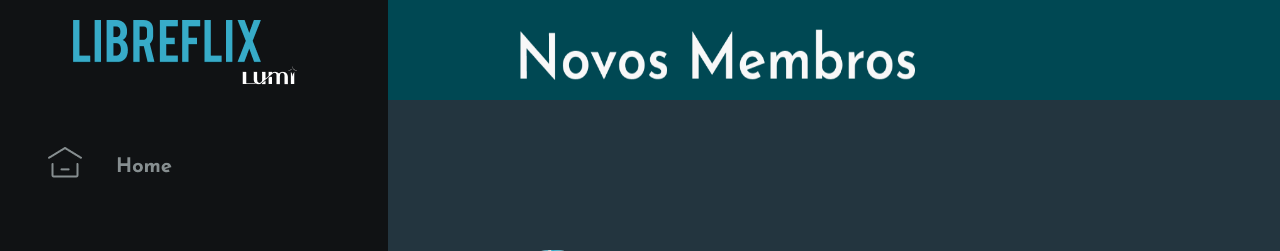
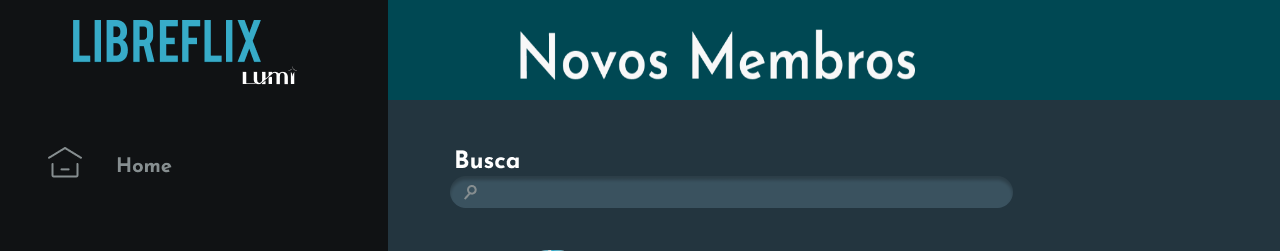
Before and after one commit to paulo-campos-57/Projetos3, a Django app: page /novos_membros/buscar/ in a window 1280 px wide; the page is wider, and only the part inside the window is pictured. Shown: the top 251 px of that part. Run offline with Django 4.2, Linux system fonts and the light colour scheme; the visitor is signed in with stand-in values (Sample User, id 1); data comes from the database, SQL or seed files in the repository; data that the repository does not hold is empty.

Commit message:
pesquisa em buscar nos colaboradores

```diff
--- a/eden_project/eden_project/static/styles/style.css
+++ b/eden_project/eden_project/static/styles/style.css
@@ -76,6 +76,30 @@
 }
 
 /* Adicionar Colaborador */
+.search-bar-add-colaborador {
+  position: absolute;
+  width: 563px;
+  height: 32px;
+  left: 450px;
+  top: 176px;  /* ou a posição desejada */
+  background: transparent;
+  border-radius: 20px;
+  border: none;
+  outline: none;
+  color: #ffffff;
+  text-align: left; /* Alinha o texto à direita dentro do contêiner */
+  line-height: 32px;
+  padding-left: 40px;
+}
+
+.search-bar-add-colaborador-backgroud {
+  position: absolute;
+  width: 563px;
+  height: 58px;
+  left: 450px;
+  top: 150px;  /* ou a posição desejada */
+}
+
 .card-add-colaborador-grid {
   position: absolute;
   width: 1426px;
--- a/eden_project/gestor/views.py
+++ b/eden_project/gestor/views.py
@@ -1,6 +1,6 @@
 from django.shortcuts import redirect, render
 from django.contrib.auth.models import User
-from django.http import HttpResponse
+from django.http import HttpResponse, JsonResponse
 from gestor.models import PerfilColaborador, FormularioReporte, Mensagens
 from gestor.DAOs.PerfilColaboradorDAO import intancePerfilColaborador, getPerfilColaborador, getFomulariosColaborador, getTodosPerfisColaborador
 from gestor.DAOs.UserDAO import getUserNoColaboretors
@@ -171,6 +171,16 @@ def novos_membros_buscar(request):
 
     users_no_colaborator = getUserNoColaboretors()
 
+    if 'search_query' in request.GET:
+        search_query = request.GET['search_query']
+        users = [
+            user for user in users_no_colaborator
+            if search_query.lower() in user.username.lower() or search_query.lower() in user.email.lower()
+        ]
+
+        user_list = [{'username': user.username, 'last_login': user.last_login, 'email': user.email} for user in users]
+        return JsonResponse({'users': user_list})
+
     return render(request, "add_gestores_buscar.html", {'perfil_colaborador' : perfil_colaborador, 'users_no_colaborator' : users_no_colaborator})
 
 
--- a/eden_project/templates/add_gestores_buscar.html
+++ b/eden_project/templates/add_gestores_buscar.html
@@ -8,7 +8,14 @@
 
   <div>
     <img src="{% static 'assets/icones/SetaVolta.png' %}" alt="setaVoltar">
-    <img class="colaborador_texto_navbar_vertical" src="{% static 'assets/imagens/NovosMembrosText.png' %}" alt="novosMembros" style="z-index: 101;">
+    <img class="colaborador_texto_navbar_vertical" src="{% static 'assets/imagens/NovosMembrosText.png' %}" alt="novosMembros" style="z-index: 99;">
+  </div>
+
+  <div class="search-bar">
+    <form id="search-form">
+        <img class="search-bar-add-colaborador-backgroud" src="{% static 'assets/imagens/BarraPesquisa.png' %}" alt="baraDePesquisa">
+        <input class="search-bar-add-colaborador" type="text" id="search-input">
+    </form>
   </div>
 
   <div class="card-add-colaborador-grid" style="top: 250px;">
@@ -35,7 +42,48 @@
     {% endfor %}
   </div>
 
+  <script src="https://code.jquery.com/jquery-3.6.4.min.js"></script>
+  <script>
+      $(document).ready(function() {
+          $('#search-input').on('input', function() {
+              var query = $(this).val();
 
+              $.ajax({
+                  url: '/novos_membros/buscar/',  // Substitua pela URL correta da sua view de pesquisa dinâmica
+                  data: {'search_query': query},
+                  dataType: 'json',
+                  success: function(data) {
+                      var resultsList = $('.card-add-colaborador-grid');
+                      resultsList.empty();
+
+                      $.each(data.users, function(index, user) {
+                          resultsList.append(`
+                              <div class="card-add-colaborador">
+                                  <div class="card-add-colaborador-imagem-contener">
+                                      <img class="card-add-colaborador-imagem" src="{% static 'assets/icones/Logo.png' %}" alt="Logo">
+                                  </div>
+                                  <div class="card-add-colaborador-blue-box">
+                                      <div class="card-add-colaborador-text">
+                                          Username: ${user.username}
+                                      </div>
+                                      <div class="card-add-colaborador-text">
+                                          Ultimo Login: ${user.last_login}
+                                      </div>
+                                      <div class="card-add-colaborador-text">
+                                          Email: ${user.email}
+                                      </div>
+                                      <div class="card-add-colaborador-text">
+                                          Interações:
+                                      </div>
+                                  </div>
+                              </div>
+                          `);
+                      });
+                  }
+              });
+          });
+      });
+  </script>
 
 
 </body>
--- a/eden_project/templates/partial/_navbar.html
+++ b/eden_project/templates/partial/_navbar.html
@@ -63,6 +63,7 @@
 
 
     </ul>
+
     <a class="botaoSair" href="{% url 'logout' %}" style="display: block;">
         <img class="icone_logout" src="{% static 'assets/imagens/BotaoSair.png' %}" alt="botaoSair">
     </a>
@@ -70,7 +71,7 @@
 </div>
 
 <!-- Navbar horizontal abaixo da Sidebar -->
-<nav class="navbar-horizontal" style="background-color: #004853; width: 1920px; height: 100px; position: fixed; top: 0; left: 280px; z-index: 99;">
+<nav class="navbar-horizontal" style="background-color: #004853; width: 1920px; height: 100px; position: fixed; top: 0; left: 280px; z-index: 98;">
 
     <!-- Links da Navbar -->
     <ul style="list-style-type: none; padding: 0; display: flex; gap: 20px;">
```
Also changed, not shown: eden_project/eden_project/static/assets/imagens/BarraPesquisa.png (added).
